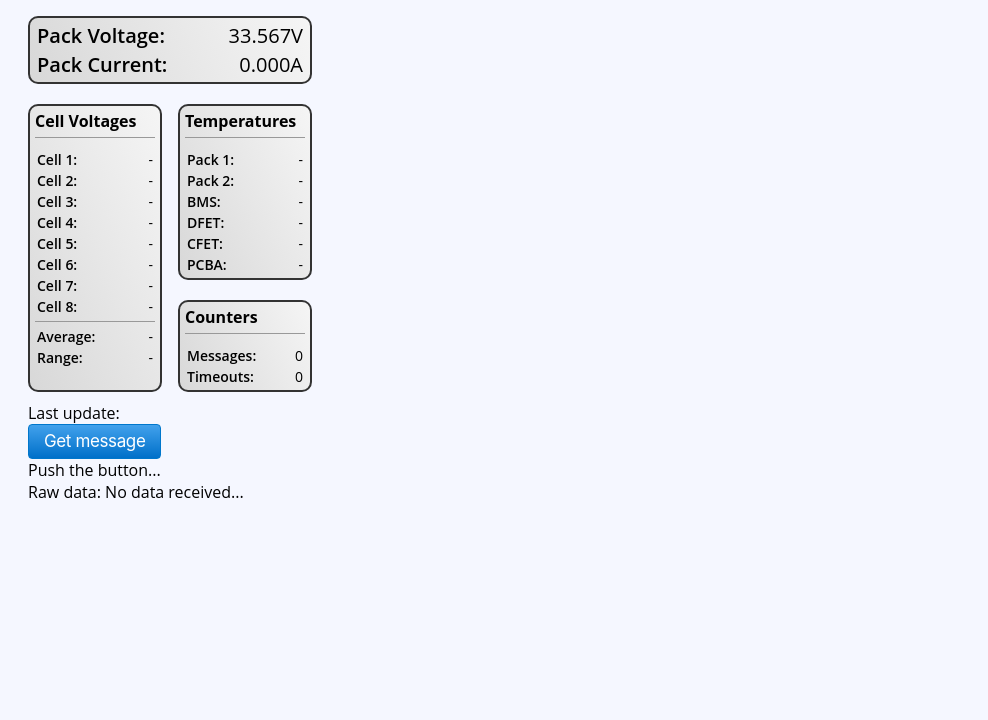
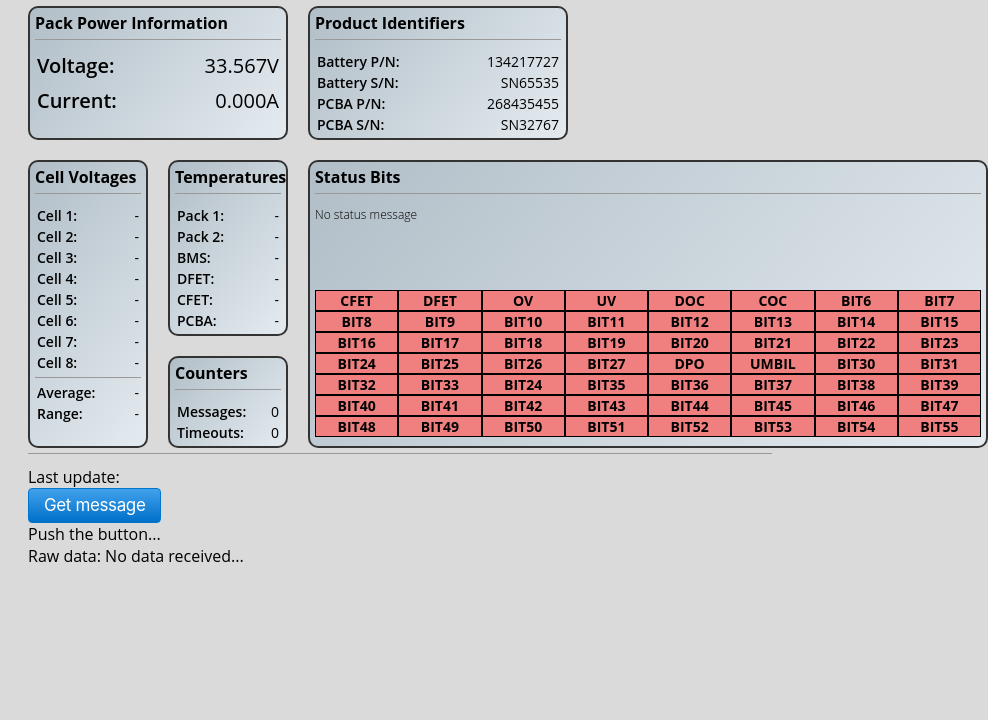
Before and after one commit to verySpicyHeatWave/electron-app, an Electron app: page frontend/index.html in a window 800 px wide. Shown: the part 80-800 px from the top of the page, 988 px wide, since content can reach past the window. Drawn offline with Linux system fonts and the light colour scheme; no server answers.

Commit message:
probably spent too much time on the UI, but I got it laid out MOSTLY in a way that I'd like to see. Just need to add the ability to create a log file and then that's done.

```diff
--- a/frontend/index.html
+++ b/frontend/index.html
@@ -11,12 +11,14 @@
 
   <body>
     <h1>Mock Battery Monitor</h1>
-    <div class="grid-container">
-      <div class="pack-criticals">
-        <p class="emphasize">Pack Voltage: <span id="pack-voltage" class="value">33.567V</span></p>
-        <p class="emphasize">Pack Current: <span id="pack-current" class="value">0.000A</span></p>
+    <div class="grid-container box">
+      <div class="pack-criticals content-box">
+        <p class="box-header">Pack Power Information</p>
+        <div class="divider bottom-spaced"></div>
+        <p class="emphasize">Voltage: <span id="pack-voltage" class="value">33.567V</span></p>
+        <p class="emphasize">Current: <span id="pack-current" class="value">0.000A</span></p>
       </div>
-      <div class="cellv-container">
+      <div class="cellv-container content-box">
         <p class="box-header">Cell Voltages</p>
         <div class="divider bottom-spaced"></div>
         <p class="normal">Cell 1: <span id="cell1-voltage" class="value">-</span></p>
@@ -31,7 +33,7 @@
         <p class="normal">Average: <span id="cell-average" class="value">-</span></p>
         <p class="normal">Range: <span id="cell-range" class="value">-</span></p>
       </div>
-      <div class="temp-container">
+      <div class="temp-container content-box">
         <p class="box-header">Temperatures</p>
         <div class="divider bottom-spaced"></div>
         <p class="normal">Pack 1: <span id="pack1-temp" class="value">-</span></p>
@@ -41,18 +43,90 @@
         <p class="normal">CFET: <span id="cfet-temp" class="value">-</span></p>
         <p class="normal">PCBA: <span id="pcba-temp" class="value">-</span></p>
       </div>
-      <div class="msg-counters" id="msg-counters">
+      <div class="msg-counters content-box" id="msg-counters">
         <p class="box-header">Counters</p>
         <div class="divider bottom-spaced"></div>
         <p class="normal">Messages: <span id="msg-count" class="value">0</span></p>
         <p class="normal">Timeouts: <span id="msg-timeouts" class="value">0</span></p>
         <span class="tooltiptext">Double click this block to reset the values</span>
       </div>
+      <div class="pnsn-container content-box">
+        <p class="box-header">Product Identifiers</p>
+        <div class="divider bottom-spaced"></div>
+        <p class="normal">Battery P/N: <span id="battery-pn" class="value">134217727</span></p>
+        <p class="normal">Battery S/N: <span id="battery-sn" class="value">SN65535</span></p>
+        <p class="normal">PCBA P/N: <span id="battery-pn" class="value">268435455</span></p>
+        <p class="normal">PCBA S/N: <span id="battery-sn" class="value">SN32767</span></p>
+      </div>
+      <div class="status-bit-container content-box">
+        <p class="box-header">Status Bits</p>
+        <div class="divider bottom-spaced"></div>
+        <div class="status-bit-box">
+          <div class="status-msg-text" id="status-message">No status message</div>
+
+          <div class="status-bit" id="bit0">CFET</div>
+          <div class="status-bit" id="bit1">DFET</div>
+          <div class="status-bit" id="bit2">OV</div>
+          <div class="status-bit" id="bit3">UV</div>
+          <div class="status-bit" id="bit4">DOC</div>
+          <div class="status-bit" id="bit5">COC</div>
+          <div class="status-bit" id="bit6">BIT6</div>
+          <div class="status-bit" id="bit7">BIT7</div>
+          <div class="status-bit" id="bit8">BIT8</div>
+          <div class="status-bit" id="bit9">BIT9</div>
+          <div class="status-bit" id="bit10">BIT10</div>
+          <div class="status-bit" id="bit11">BIT11</div>
+          <div class="status-bit" id="bit12">BIT12</div>
+          <div class="status-bit" id="bit13">BIT13</div>
+          <div class="status-bit" id="bit14">BIT14</div>
+          <div class="status-bit" id="bit15">BIT15</div>
+          <div class="status-bit" id="bit16">BIT16</div>
+          <div class="status-bit" id="bit17">BIT17</div>
+          <div class="status-bit" id="bit18">BIT18</div>
+          <div class="status-bit" id="bit19">BIT19</div>
+          <div class="status-bit" id="bit20">BIT20</div>
+          <div class="status-bit" id="bit21">BIT21</div>
+          <div class="status-bit" id="bit22">BIT22</div>
+          <div class="status-bit" id="bit23">BIT23</div>
+          <div class="status-bit" id="bit24">BIT24</div>
+          <div class="status-bit" id="bit25">BIT25</div>
+          <div class="status-bit" id="bit26">BIT26</div>
+          <div class="status-bit" id="bit27">BIT27</div>
+          <div class="status-bit" id="bit28">DPO</div>
+          <div class="status-bit" id="bit29">UMBIL</div>
+          <div class="status-bit" id="bit30">BIT30</div>
+          <div class="status-bit" id="bit31">BIT31</div>
+          <div class="status-bit" id="bit32">BIT32</div>
+          <div class="status-bit" id="bit33">BIT33</div>
+          <div class="status-bit" id="bit34">BIT24</div>
+          <div class="status-bit" id="bit35">BIT35</div>
+          <div class="status-bit" id="bit36">BIT36</div>
+          <div class="status-bit" id="bit37">BIT37</div>
+          <div class="status-bit" id="bit38">BIT38</div>
+          <div class="status-bit" id="bit39">BIT39</div>
+          <div class="status-bit" id="bit40">BIT40</div>
+          <div class="status-bit" id="bit41">BIT41</div>
+          <div class="status-bit" id="bit42">BIT42</div>
+          <div class="status-bit" id="bit43">BIT43</div>
+          <div class="status-bit" id="bit44">BIT44</div>
+          <div class="status-bit" id="bit45">BIT45</div>
+          <div class="status-bit" id="bit46">BIT46</div>
+          <div class="status-bit" id="bit47">BIT47</div>
+          <div class="status-bit" id="bit48">BIT48</div>
+          <div class="status-bit" id="bit49">BIT49</div>
+          <div class="status-bit" id="bit50">BIT50</div>
+          <div class="status-bit" id="bit51">BIT51</div>
+          <div class="status-bit" id="bit52">BIT52</div>
+          <div class="status-bit" id="bit53">BIT53</div>
+          <div class="status-bit" id="bit54">BIT54</div>
+          <div class="status-bit" id="bit55">BIT55</div>
+        </div>
+      </div>
     </div>
 
 
 
-
+    <div class="divider bottom-spaced"></div>
     <div><span>Last update: </span><span id="time-container"></span></div>
     <button id="get-message">Get message</button>
     <div id="result-container">Push the button...</div>
--- a/frontend/renderer.js
+++ b/frontend/renderer.js
@@ -36,24 +36,27 @@ function fetchData(address, eid, streaming) {
 
             const data = decoder.decode(value, { stream: streaming });
             dataDisplay.innerHTML = data;
-            determineState(data);
+            if (determineMsgState(data)) {
+                pack_form(data);
+            }
             getDate();
         } while ( streaming );
     } //"Uncaught (in promise) TypeError: Failed to fetch" when the server resets without the GUI resetting -- how to handle?
 }
 
 
-function determineState(data) {
+function determineMsgState(data) {
     if (data.includes("battery_pn")) {
         msg_count += 1;
         document.getElementById("msg-count").innerHTML = msg_count;
         document.getElementById("main-css").href = "styles.css";
-        pack_form(data);
+        return true;
     }
     else {
         msg_timeout += 1;
         document.getElementById("msg-timeouts").innerHTML = msg_timeout;
         // document.getElementById("main-css").href = "styles_timeout.css"
+        return false;
     }
 }
 
@@ -81,6 +84,9 @@ function pack_form(data) {
     document.getElementById("cfet-temp").innerHTML = obj.cfet_temp.toString().concat("°C");
     document.getElementById("dfet-temp").innerHTML = obj.dfet_temp.toString().concat("°C");
     document.getElementById("pcba-temp").innerHTML = obj.board_temp.toString().concat("°C");
+    document.getElementById("part-number").innerHTML = obj.battery_pn.toString();
+    document.getElementById("serial-number").innerHTML = "SN".concat(obj.battery_sn.toString());
+    colorStatusBits(obj);
 }
 
 
@@ -145,3 +151,8 @@ function createCellElementsArray() {
         document.getElementById("cell8-voltage")];
     return cellElements;
 }
+
+
+function colorStatusBits(obj) {
+    console.log("BCOBB: To-Do!")
+}
--- a/frontend/styles.css
+++ b/frontend/styles.css
@@ -1,7 +1,7 @@
 body {
   padding: 0 20px;
   font-family: 'Open Sans', sans-serif;
-  background-color: #f5f7ff;
+  background-color: #dadada;
 }
 
 .tooltiptext {
@@ -16,58 +16,93 @@ body {
   font-size: 12px;
 }
 
-.msg-counters:hover .tooltiptext {
+.ttt-status {
+  position: absolute;
+  width: 240px;
+  margin-top: -30px;
+  /* grid-column: 5 / 7;
+  grid-row: 1; */
+}
+
+.msg-counters:hover .tooltiptext, .status-container:hover .tooltiptext {
   visibility: visible;
 }
 
-.msg-counters:hover{
-  background-image: linear-gradient(64deg, #c2c2c2, #e0e0e0);
+.msg-counters:hover, .status-container:hover {
+  background-image: linear-gradient(130deg, #8fa2b3, #e4ebf0);
 }
 
 
 .grid-container {
   display: grid;
-  grid-template-columns: 150px 150px 150px 150px;
+  grid-template-columns: repeat(7, 120px);
   grid-auto-rows: auto;
+  gap: 20px;
 }
 
-.pack-criticals, .cellv-container, .temp-container, .msg-counters {
+.content-box {
   border: 2px solid #333333;
   border-radius: 10px;
-  background-image: linear-gradient(64deg, #d8d8d8, #f5f5f5);
-  margin: 10px 0px;
+  background-image: linear-gradient(130deg, #b1bec7, #e4ebf0);
   padding: 2px 5px;
   font-weight: 700;
+  overflow: hidden;
+  /* overflow-clip-margin: -1px; */
 }
 
 .pack-criticals {
-  width: 270px;
   grid-column: 1 / 3;
   grid-row: 1;
 }
 
 .cellv-container {
-  width: 120px;
   grid-column: 1;
   grid-row: 2 / 4;
 }
 
 .temp-container  {
-  width: 120px;
   grid-column: 2;
   grid-row: 2;
 }
 
 .msg-counters {
-  width: 120px;
   grid-column: 2;
   grid-row: 3;
 }
 
-.emphasize {
-  font-size: 20px;
-  font-weight: 600;
-  margin: 2px;
+.pnsn-container {
+  grid-column: 3 / 5;
+  grid-row: 1;
+}
+
+.status-container {
+  grid-column: 5 / 8;
+  grid-row: 1;
+}
+
+.status-bit-container {
+  grid-column: 3 / 8;
+  grid-row: 2 / 4;
+}
+
+.status-bit-box {
+  display: grid;
+  grid-template-columns: repeat(8, 1fr);
+  grid-template-rows: 4fr 1fr 1fr 1fr 1fr 1fr 1fr 1fr;
+  margin-bottom: 5px;
+}
+
+.status-msg-text {
+  grid-row: 1;
+  grid-column: 1 / 9;
+}
+
+.status-bit {
+  border: black solid 1px;
+  font-size: 14px;
+  text-align: center;
+  vertical-align: middle;
+  background-color: #f08080;
 }
 
 .normal {
@@ -92,6 +127,17 @@ body {
 
 .bottom-spaced {
   margin-bottom: 12px;
+}
+
+.status-msg-text {
+  font-size: 12px;
+  font-weight: 200;
+}
+
+.emphasize {
+  font-size: 20px;
+  font-weight: 600;
+  margin: 8px 2px;
 }
 
 button {
```
